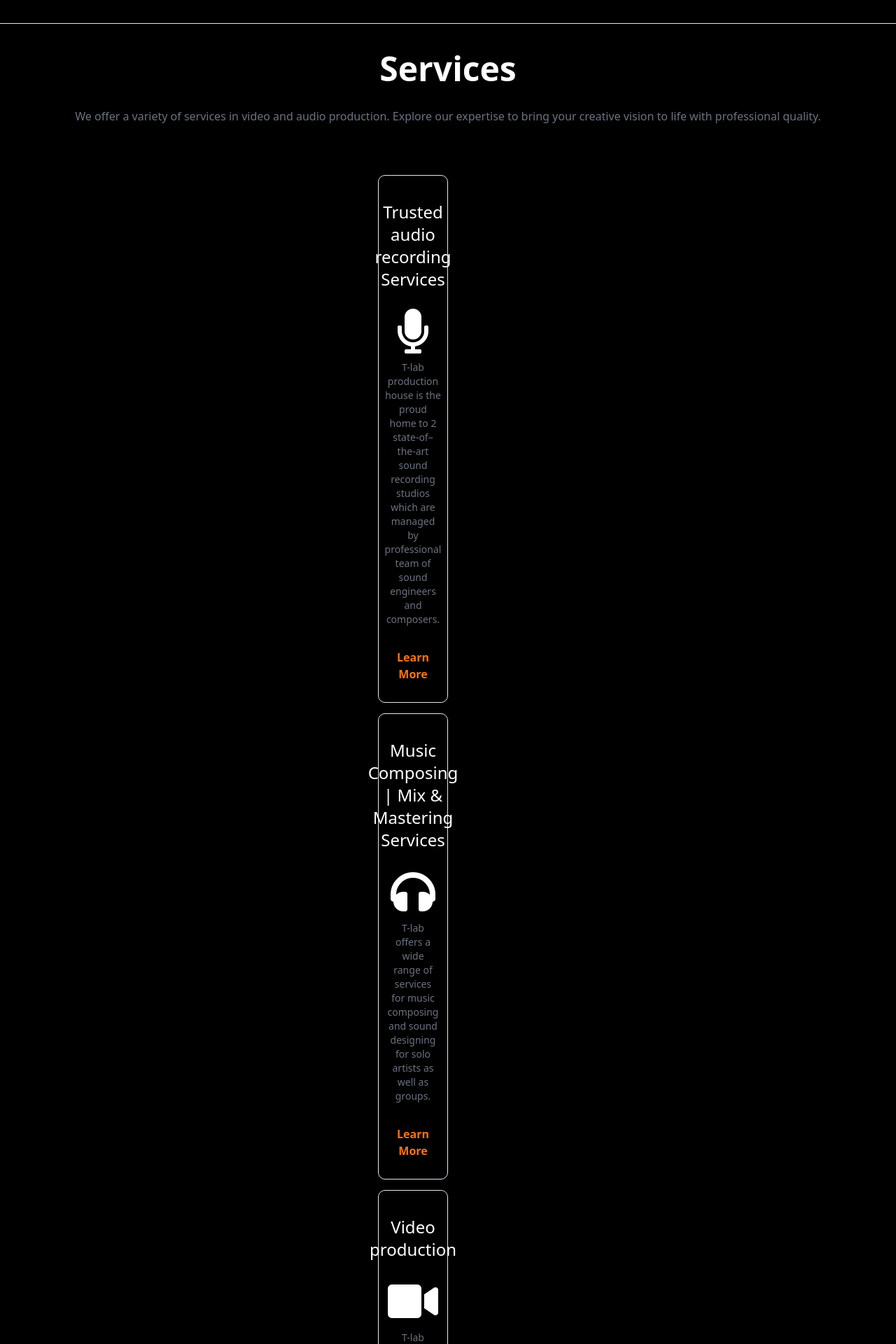
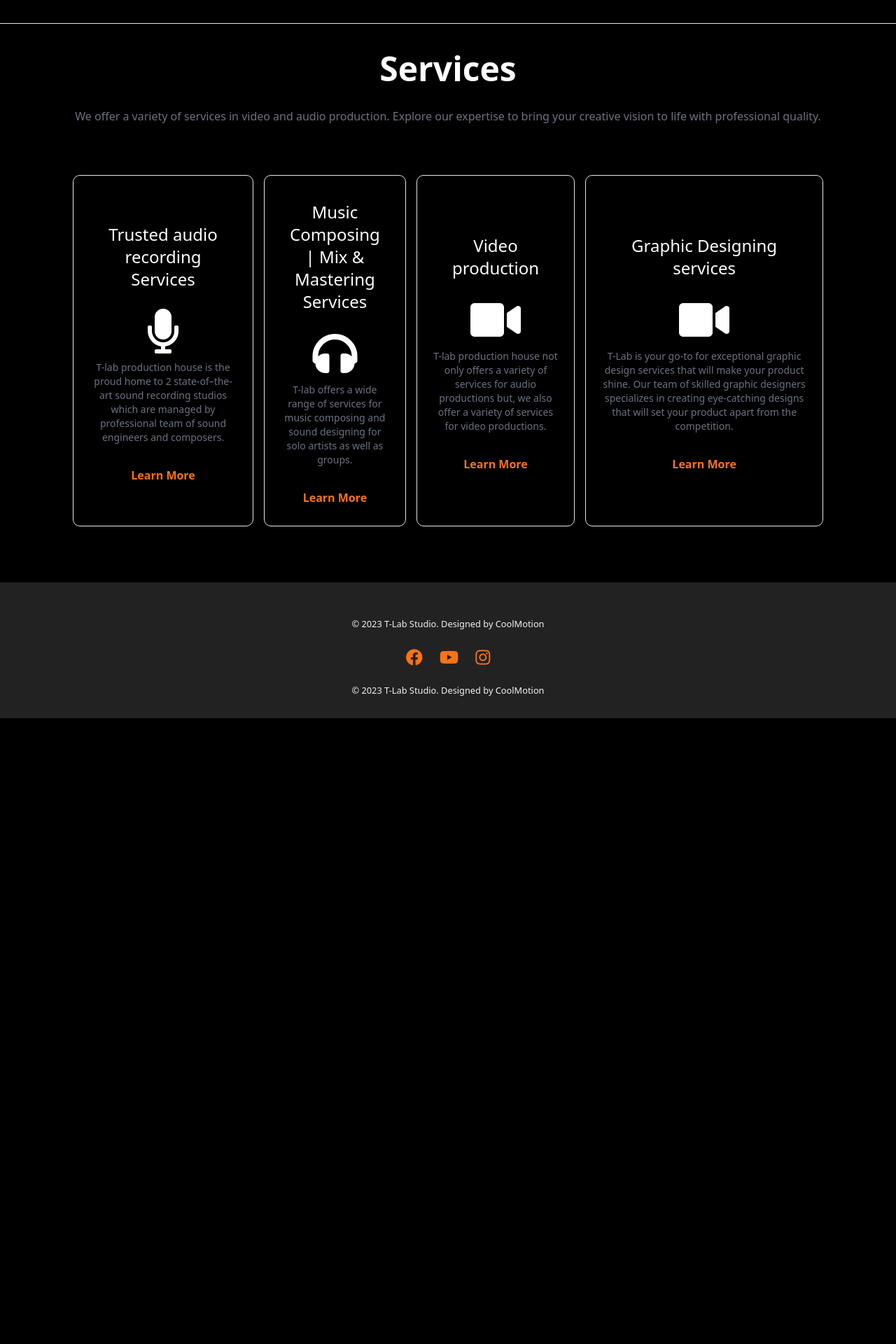
Before and after one commit to coolmotion/T-Lab, a Django app: page / in a window 1280 px wide. Shown: the part 2087-4007 px from the top of the page at 70% size. After the commit the page ends 3113 px from the top, so only its background shows below. Run offline with Django 5.2, Linux system fonts and the light colour scheme; some libraries are stand-ins or nearby versions; some web fonts are replaced.

Commit message:
update css

```diff
--- a/allstatic/styles.css
+++ b/allstatic/styles.css
@@ -66,8 +66,8 @@ h3 {
 
 /*Card Layout*/
 .cards {
-  display: grid;
-  grid-template-columns: repeat(auto-fill, minmax(200px, 1fr));
+  display: flex;
+  flex-direction: row;
   gap: 15px;
 }
 
@@ -101,7 +101,6 @@ h3 {
   border-radius: 10px;
   color: white;
   cursor: pointer;
-  width: 100px !important;
   transition: 400ms;
 
   @media (max-width: 767px) {
--- a/home/templates/whoweare.html
+++ b/home/templates/whoweare.html
@@ -27,7 +27,7 @@
   <h3 class="text-2xl font-bold text-white mb-5 text-white">Meet our team</h3>
   <div id="productContainer" class="p-4 grid grid-cols-1 sm:grid-cols-2 md:grid-cols-4 gap-8" >
     <div class="bg-black p-4 rounded-lg shadow-md mb-4">
-      <img src="{% static 'img/Thusith.jpeg' %}" class="w-full h-48 object-contain mb-4" alt="Thusith Niroshana">
+      <img src="{% static 'img/thusith.jpeg' %}" class="w-full h-48 object-contain mb-4" alt="Thusith Niroshana">
       <h3 class="text-lg text-white font-semibold">Thusith Niroshana</h3>
       <p class="text-gray-600 pb-2">Founder of T-Lab Studios / Music Producer</p>
   </div>
--- a/static/styles.css
+++ b/static/styles.css
@@ -66,8 +66,8 @@ h3 {
 
 /*Card Layout*/
 .cards {
-  display: grid;
-  grid-template-columns: repeat(auto-fill, minmax(200px, 1fr));
+  display: flex;
+  flex-direction: row;
   gap: 15px;
 }
 
@@ -101,7 +101,6 @@ h3 {
   border-radius: 10px;
   color: white;
   cursor: pointer;
-  width: 100px !important;
   transition: 400ms;
 
   @media (max-width: 767px) {
```
Also changed, not shown: db.sqlite3.
